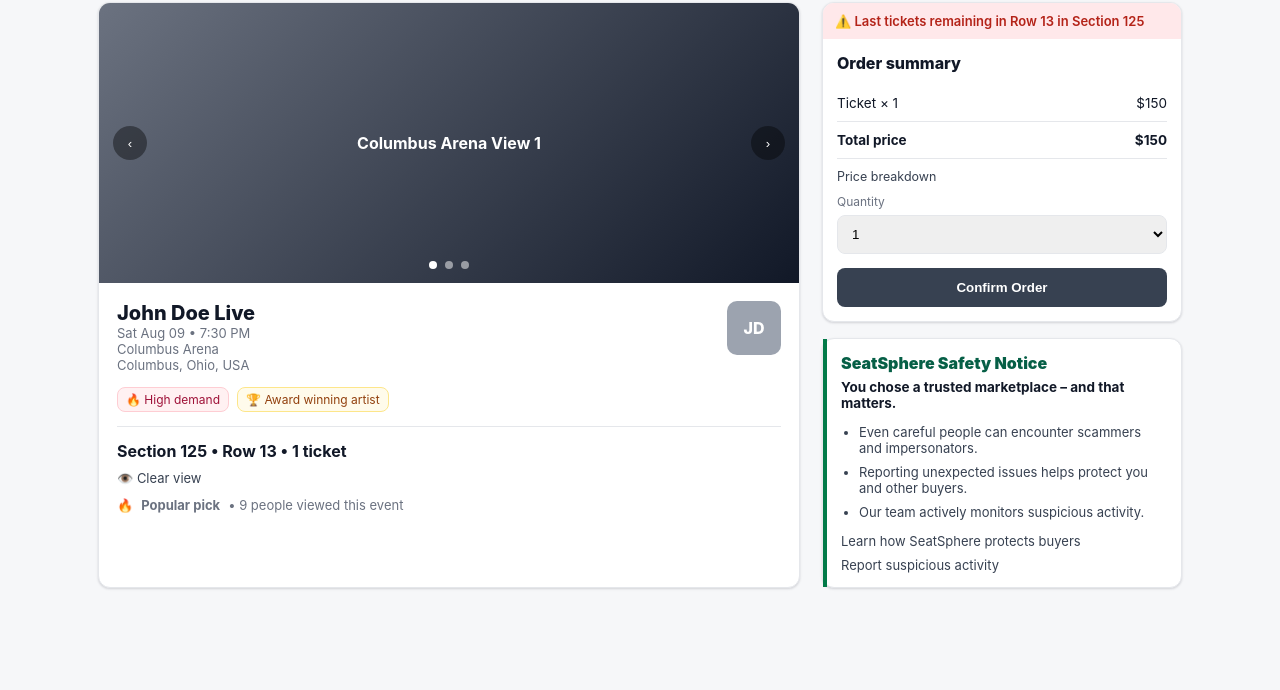
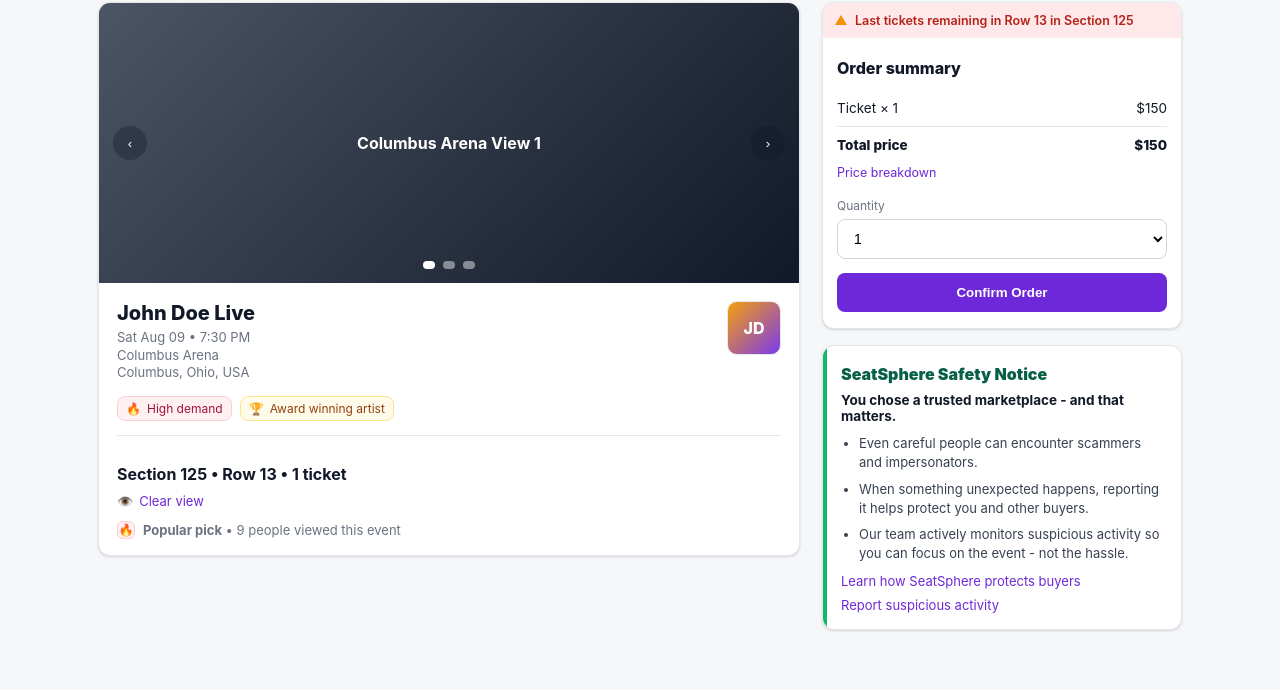
Before and after one commit to anjtapadiya-cyber/seatsphere1, a plain HTML site: page index.html in a window 1280 px wide. Shown: the part 131-821 px from the top of the page. Before the commit the page ends 800 px from the top, so only its background shows below. Drawn offline with Linux system fonts and the light colour scheme.

Commit message:
Refactor index.html for layout and accessibility improvements
Updated styles and structure for improved layout and design consistency. Enhanced carousel functionality and added accessibility features.

```diff
--- a/index.html
+++ b/index.html
@@ -4,7 +4,6 @@
   <meta charset="UTF-8" />
   <meta name="viewport" content="width=device-width, initial-scale=1.0"/>
   <title>SeatSphere — Checkout</title>
-
   <style>
     :root{
       --bg:#f6f7f9;
@@ -13,54 +12,52 @@
       --muted:#6b7280;
       --border:#e5e7eb;
       --shadow:0 1px 2px rgba(16,24,40,.06), 0 1px 3px rgba(16,24,40,.1);
-
-      /* GREY + RED PALETTE ONLY */
-      --primary:#374151;
-      --primary-dark:#1f2937;
+      --purple:#6d28d9;
+      --purple-dark:#5b21b6;
+      --danger-bg:#ffe8ea;
       --danger:#b42318;
-      --danger-bg:#ffe8ea;
-      --link:#374151;
-      --success:#027a48;
+      --link:#6d28d9;
+      --green:#027a48;
     }
 
-    *{ box-sizing:border-box; }
-
+    *{box-sizing:border-box}
     body{
       margin:0;
-      font-family:-apple-system,BlinkMacSystemFont,"Segoe UI",Roboto,Helvetica,Arial;
+      font-family: -apple-system, BlinkMacSystemFont, "Segoe UI", Roboto, Helvetica, Arial, "Apple Color Emoji","Segoe UI Emoji";
       background:var(--bg);
       color:var(--text);
     }
 
-    /* HEADER */
+    /* Header */
     .topbar{
       height:56px;
       background:#fff;
       border-bottom:1px solid var(--border);
       display:flex;
+      align-items:center;
       justify-content:space-between;
-      align-items:center;
       padding:0 22px;
     }
     .brand{
       font-weight:800;
+      letter-spacing:.2px;
+      color:#4b5563; /* dark grey logo text */
       font-size:20px;
-      color:#4b5563;
     }
     .topbar-right{
       display:flex;
       align-items:center;
       gap:16px;
+      color:#4b5563;
       font-size:13px;
-      color:#4b5563;
     }
     .pill{
       display:flex;
       align-items:center;
-      gap:6px;
+      gap:8px;
+      cursor:pointer;
       padding:6px 8px;
       border-radius:8px;
-      cursor:pointer;
     }
     .pill:hover{ background:#f3f4f6; }
     .caret{
@@ -68,25 +65,31 @@
       border-left:4px solid transparent;
       border-right:4px solid transparent;
       border-top:5px solid #6b7280;
+      margin-left:2px;
+    }
+    .clock{
+      width:16px;height:16px; display:inline-block;
     }
 
-    /* LAYOUT */
+    /* Layout */
     .wrap{
       max-width:1120px;
       margin:18px auto 60px;
       padding:0 18px;
     }
     h1{
+      margin:18px 0 18px;
       font-size:34px;
-      margin:18px 0;
+      letter-spacing:-.02em;
     }
     .grid{
       display:grid;
-      grid-template-columns:1fr 360px;
+      grid-template-columns: 1fr 360px;
       gap:22px;
+      align-items:start;
     }
 
-    /* LEFT CARD */
+    /* Left Card */
     .card{
       background:var(--card);
       border:1px solid var(--border);
@@ -94,241 +97,319 @@
       box-shadow:var(--shadow);
       overflow:hidden;
     }
+
     .carousel{
       position:relative;
       height:280px;
       background:#ddd;
+      overflow:hidden;
     }
     .slide{
-      position:absolute;
-      inset:0;
+      position:absolute; inset:0;
       display:flex;
       align-items:center;
       justify-content:center;
       font-weight:700;
-      color:white;
-      background:linear-gradient(135deg,#6b7280,#111827);
+      color:#fff;
+      background:linear-gradient(135deg, #4b5563, #111827);
       opacity:0;
-      transition:.3s;
+      transition:opacity .25s ease;
     }
     .slide.active{ opacity:1; }
 
-    .nav{
+    .nav-btn{
       position:absolute;
       top:50%;
       transform:translateY(-50%);
       width:34px;height:34px;
       border:none;
       border-radius:999px;
-      background:rgba(0,0,0,.4);
-      color:white;
+      background:rgba(17,24,39,.35);
+      color:#fff;
       cursor:pointer;
+      display:flex;
+      align-items:center;
+      justify-content:center;
+      transition:background .15s ease, transform .05s ease;
     }
-    .nav.left{ left:14px; }
-    .nav.right{ right:14px; }
+    .nav-btn:hover{ background:rgba(17,24,39,.55); }
+    .nav-btn:active{ transform:translateY(-50%) scale(.98); }
+    .nav-btn.left{ left:14px; }
+    .nav-btn.right{ right:14px; }
 
     .dots{
       position:absolute;
+      left:50%;
       bottom:14px;
-      left:50%;
       transform:translateX(-50%);
       display:flex;
       gap:8px;
     }
     .dot{
-      width:8px;height:8px;
-      border-radius:50%;
-      background:rgba(255,255,255,.5);
+      width:8px;height:8px;border-radius:999px;
+      background:rgba(255,255,255,.45);
       cursor:pointer;
+      border:0;
     }
-    .dot.active{ background:white; }
+    .dot.active{ background:#fff; }
 
-    .event-body{ padding:18px; }
+    .event-body{
+      padding:18px 18px 16px;
+    }
     .event-row{
       display:flex;
       justify-content:space-between;
       gap:12px;
+      align-items:flex-start;
     }
     .event-title{
       font-size:20px;
       font-weight:800;
+      margin:0 0 4px;
     }
     .meta{
+      color:var(--muted);
       font-size:13px;
-      color:var(--muted);
+      line-height:1.35;
     }
+
     .thumb{
       width:54px;height:54px;
       border-radius:10px;
-      background:#9ca3af;
+      border:1px solid var(--border);
+      overflow:hidden;
+      background:linear-gradient(135deg, #f59e0b, #7c3aed);
       display:flex;
       align-items:center;
       justify-content:center;
-      color:white;
+      color:#fff;
       font-weight:800;
+      flex:0 0 auto;
     }
 
     .badges{
       display:flex;
       gap:8px;
-      margin:14px 0;
+      margin:14px 0 14px;
+      flex-wrap:wrap;
     }
     .badge{
       font-size:12px;
       padding:4px 8px;
       border-radius:8px;
       border:1px solid var(--border);
+      background:#fff;
+      color:#111827;
+      display:inline-flex;
+      gap:6px;
+      align-items:center;
     }
-    .badge.red{
-      background:#fff1f2;
-      color:#9f1239;
-      border-color:#fecdd3;
+    .badge.red{ background:#fff1f2; border-color:#fecdd3; color:#9f1239; }
+    .badge.gold{ background:#fffbeb; border-color:#fde68a; color:#92400e; }
+
+    .divider{ border-top:1px solid var(--border); margin:12px 0 0; }
+    .seating{
+      padding-top:14px;
+      margin-top:14px;
     }
-    .badge.gold{
-      background:#fffbeb;
-      color:#92400e;
-      border-color:#fde68a;
-    }
-
-    .divider{ border-top:1px solid var(--border); margin:14px 0; }
-
     .seat-line{
       font-weight:700;
       margin-bottom:6px;
     }
     .clearview{
+      color:var(--link);
       font-size:13px;
-      color:var(--link);
       text-decoration:none;
+      display:inline-flex;
+      gap:6px;
+      align-items:center;
+      padding:2px 0;
     }
     .clearview:hover{ text-decoration:underline; }
 
     .popular{
       margin-top:10px;
+      color:var(--muted);
       font-size:13px;
-      color:var(--muted);
       display:flex;
       gap:8px;
       align-items:center;
     }
+    .flame{
+      width:18px;height:18px;border-radius:6px;
+      background:#fff1f2;
+      border:1px solid #fecdd3;
+      display:flex;align-items:center;justify-content:center;
+      color:#be123c;
+      font-size:12px;
+      flex:0 0 auto;
+    }
 
-    /* RIGHT COLUMN */
+    /* Right column */
     .stack{ display:flex; flex-direction:column; gap:16px; }
 
     .summary{
+      border-radius:12px;
+      overflow:hidden;
+      box-shadow:var(--shadow);
+      border:1px solid var(--border);
       background:#fff;
-      border:1px solid var(--border);
-      border-radius:12px;
-      box-shadow:var(--shadow);
-      overflow:hidden;
     }
     .urgency{
       background:var(--danger-bg);
       color:var(--danger);
-      font-size:13px;
+      padding:10px 12px;
+      font-size:12.5px;
+      display:flex;
+      align-items:center;
+      gap:8px;
       font-weight:600;
-      padding:10px 12px;
     }
-    .summary-body{ padding:14px; }
+    .tri{
+      width:0;height:0;
+      border-left:6px solid transparent;
+      border-right:6px solid transparent;
+      border-bottom:10px solid #f79009;
+      position:relative;
+      top:-1px;
+    }
+    .summary-body{
+      padding:14px 14px 16px;
+    }
     .summary-title{
       font-size:16px;
       font-weight:800;
-      margin-bottom:12px;
+      margin:6px 0 12px;
     }
     .row{
       display:flex;
       justify-content:space-between;
+      align-items:center;
       padding:10px 0;
       border-bottom:1px solid var(--border);
       font-size:13.5px;
     }
-    .row:last-child{ border-bottom:none; }
+    .row:last-of-type{ border-bottom:none; }
+    .row strong{ font-weight:800; }
 
     .price-link{
       display:inline-block;
-      margin:10px 0;
+      color:var(--link);
       font-size:12.5px;
-      color:var(--link);
       text-decoration:none;
+      margin:10px 0 10px;
+      cursor:pointer;
     }
     .price-link:hover{ text-decoration:underline; }
 
     label{
+      display:block;
       font-size:12px;
       color:var(--muted);
-      display:block;
-      margin-bottom:6px;
+      margin:8px 0 6px;
     }
     select{
       width:100%;
-      padding:10px;
+      padding:10px 12px;
+      border:1px solid #d1d5db;
       border-radius:8px;
-      border:1px solid var(--border);
+      font-size:14px;
+      background:#fff;
       cursor:pointer;
     }
 
     .btn{
       width:100%;
       margin-top:14px;
-      padding:12px;
+      padding:12px 12px;
       border:none;
       border-radius:8px;
-      background:var(--primary);
-      color:white;
+      background:var(--purple);
+      color:#fff;
       font-weight:800;
       cursor:pointer;
+      transition:background .15s ease, transform .05s ease;
     }
-    .btn:hover{ background:var(--primary-dark); }
+    .btn:hover{ background:var(--purple-dark); }
+    .btn:active{ transform:translateY(1px); }
 
-    /* SAFETY MODULE */
+    /* Safety module */
     .safety{
-      display:grid;
-      grid-template-columns:4px 1fr;
       background:#fff;
       border:1px solid var(--border);
       border-radius:12px;
       box-shadow:var(--shadow);
+      overflow:hidden;
+      display:grid;
+      grid-template-columns: 4px 1fr;
     }
-    .accent{ background:var(--success); }
-    .safety-body{ padding:14px; }
+    .safety-accent{
+      background:#12b76a; /* green left bar */
+    }
+    .safety-body{
+      padding:14px 14px 16px;
+    }
     .safety-title{
       font-weight:900;
+      margin:4px 0 8px;
       color:#065f46;
-      margin-bottom:6px;
     }
     .safety-head{
       font-weight:700;
-      margin-bottom:10px;
+      color:#111827;
+      margin:0 0 10px;
       font-size:13.5px;
     }
     .bullets{
+      margin:0 0 10px 0;
       padding-left:18px;
+      color:#374151;
       font-size:13px;
-      color:#374151;
+      line-height:1.45;
     }
     .bullets li{ margin:8px 0; }
+    .s-links{
+      display:flex;
+      flex-direction:column;
+      gap:8px;
+      margin-top:10px;
+    }
     .s-links a{
-      display:block;
-      margin-top:8px;
-      font-size:13px;
       color:var(--link);
       text-decoration:none;
+      font-size:13px;
+      cursor:pointer;
+      width:max-content;
     }
     .s-links a:hover{ text-decoration:underline; }
 
-    @media(max-width:980px){
+    /* “Clickable but no navigation” feedback */
+    a, button, select, .pill { -webkit-tap-highlight-color: transparent; }
+    .clickflash{ animation: flash .12s ease; }
+    @keyframes flash { from{ filter:brightness(1);} to{ filter:brightness(.92);} }
+
+    /* Responsive */
+    @media (max-width: 980px){
       .grid{ grid-template-columns:1fr; }
     }
   </style>
 </head>
-
 <body>
-
   <div class="topbar">
     <div class="brand">SeatSphere</div>
     <div class="topbar-right">
-    <div class="pill">🕘 09:38</div>
-    <div class="pill">USD · EN <span class="caret"></span></div>
+      <div class="pill" id="timePill" role="button" aria-label="Time">
+        <svg class="clock" viewBox="0 0 24 24" fill="none" aria-hidden="true">
+          <circle cx="12" cy="12" r="9" stroke="#6b7280" stroke-width="2"></circle>
+          <path d="M12 7v6l4 2" stroke="#6b7280" stroke-width="2" stroke-linecap="round" stroke-linejoin="round"></path>
+        </svg>
+        <span>09:38</span>
+      </div>
+      <div class="pill" id="langPill" role="button" aria-label="Currency and language">
+        <span>USD</span>
+        <span>EN</span>
+        <span class="caret" aria-hidden="true"></span>
+      </div>
     </div>
   </div>
 
@@ -336,118 +417,170 @@
     <h1>Checkout</h1>
 
     <div class="grid">
-
       <!-- LEFT -->
       <div class="card">
-      <div class="carousel">
-        <div class="slide active">Columbus Arena View 1</div>
-        <div class="slide">Columbus Arena View 2</div>
-        <div class="slide">Columbus Arena View 3</div>
+        <div class="carousel" aria-label="Event image carousel">
+          <div class="slide active" data-i="0">Columbus Arena View 1</div>
+          <div class="slide" data-i="1" style="background:linear-gradient(135deg,#10b981,#064e3b)">Columbus Arena View 2</div>
+          <div class="slide" data-i="2" style="background:linear-gradient(135deg,#f59e0b,#7c2d12)">Columbus Arena View 3</div>
 
-        <button class="nav left" onclick="show(-1)">‹</button>
-        <button class="nav right" onclick="show(1)">›</button>
+          <button class="nav-btn left" id="prevBtn" aria-label="Previous image">‹</button>
+          <button class="nav-btn right" id="nextBtn" aria-label="Next image">›</button>
 
-        <div class="dots">
-          <div class="dot active" onclick="setSlide(0)"></div>
-          <div class="dot" onclick="setSlide(1)"></div>
-          <div class="dot" onclick="setSlide(2)"></div>
+          <div class="dots" aria-label="Carousel dots">
+            <button class="dot active" data-dot="0" aria-label="Image 1"></button>
+            <button class="dot" data-dot="1" aria-label="Image 2"></button>
+            <button class="dot" data-dot="2" aria-label="Image 3"></button>
           </div>
         </div>
 
         <div class="event-body">
           <div class="event-row">
             <div>
-            <div class="event-title">John Doe Live</div>
+              <p class="event-title">John Doe Live</p>
               <div class="meta">
-              Sat Aug 09 • 7:30 PM<br>
-              Columbus Arena<br>
+                Sat Aug 09 • 7:30 PM<br/>
+                Columbus Arena<br/>
                 Columbus, Ohio, USA
               </div>
             </div>
-          <div class="thumb">JD</div>
+            <div class="thumb" title="Artist thumbnail">JD</div>
           </div>
 
           <div class="badges">
-          <span class="badge red">🔥 High demand</span>
-          <span class="badge gold">🏆 Award winning artist</span>
+            <span class="badge red">🔥 <span>High demand</span></span>
+            <span class="badge gold">🏆 <span>Award winning artist</span></span>
           </div>
 
           <div class="divider"></div>
 
+          <div class="seating">
             <div class="seat-line">Section 125 • Row 13 • 1 ticket</div>
-        <a class="clearview" href="#" onclick="return false;">👁️ Clear view</a>
-
-        <div class="popular">🔥 <strong>Popular pick</strong> • 9 people viewed this event</div>
+            <a class="clearview" href="#" id="clearViewLink" aria-label="Clear view (no navigation)">👁️ <span>Clear view</span></a>
+            <div class="popular">
+              <div class="flame">🔥</div>
+              <div><strong>Popular pick</strong> • 9 people viewed this event</div>
+            </div>
+          </div>
         </div>
       </div>
 
       <!-- RIGHT -->
       <div class="stack">
         <div class="summary">
-        <div class="urgency">⚠️ Last tickets remaining in Row 13 in Section 125</div>
+          <div class="urgency">
+            <span class="tri" aria-hidden="true"></span>
+            <span>Last tickets remaining in Row 13 in Section 125</span>
+          </div>
+
           <div class="summary-body">
             <div class="summary-title">Order summary</div>
 
             <div class="row">
-            <span>Ticket × 1</span><span>$150</span>
+              <span>Ticket × 1</span>
+              <span>$150</span>
             </div>
 
-          <div class="row">
-            <strong>Total price</strong><strong>$150</strong>
+            <div class="row" style="border-bottom:none; padding-bottom:2px;">
+              <strong>Total price</strong>
+              <strong>$150</strong>
             </div>
 
-          <a class="price-link" href="#" onclick="return false;">Price breakdown</a>
+            <a href="#" class="price-link" id="priceBreakdown">Price breakdown</a>
 
-          <label>Quantity</label>
-          <select>
-            <option>1</option><option>2</option><option>3</option><option>4</option>
+            <label for="qty">Quantity</label>
+            <select id="qty">
+              <option value="1" selected>1</option>
+              <option value="2">2</option>
+              <option value="3">3</option>
+              <option value="4">4</option>
             </select>
 
-          <button class="btn">Confirm Order</button>
+            <button class="btn" id="confirmBtn">Confirm Order</button>
           </div>
         </div>
 
-      <div class="safety">
-        <div class="accent"></div>
+        <div class="safety" aria-label="SeatSphere Safety Notice">
+          <div class="safety-accent" aria-hidden="true"></div>
           <div class="safety-body">
             <div class="safety-title">SeatSphere Safety Notice</div>
-          <div class="safety-head">You chose a trusted marketplace – and that matters.</div>
+            <p class="safety-head">You chose a trusted marketplace - and that matters.</p>
             <ul class="bullets">
               <li>Even careful people can encounter scammers and impersonators.</li>
-            <li>Reporting unexpected issues helps protect you and other buyers.</li>
-            <li>Our team actively monitors suspicious activity.</li>
+              <li>When something unexpected happens, reporting it helps protect you and other buyers.</li>
+              <li>Our team actively monitors suspicious activity so you can focus on the event - not the hassle.</li>
             </ul>
             <div class="s-links">
-            <a href="#" onclick="return false;">Learn how SeatSphere protects buyers</a>
-            <a href="#" onclick="return false;">Report suspicious activity</a>
+              <a href="#" id="learnLink">Learn how SeatSphere protects buyers</a>
+              <a href="#" id="reportLink">Report suspicious activity</a>
             </div>
           </div>
         </div>
-
       </div>
 
     </div>
   </div>
 
   <script>
-  let i = 0;
-  const slides = document.querySelectorAll('.slide');
-  const dots = document.querySelectorAll('.dot');
+    // Prevent navigation; provide subtle click feedback
+    function noNav(e){
+      e.preventDefault();
+      const el = e.currentTarget;
+      el.classList.remove('clickflash');
+      void el.offsetWidth; // restart animation
+      el.classList.add('clickflash');
+    }
 
-  function setSlide(n){
-    slides[i].classList.remove('active');
-    dots[i].classList.remove('active');
-    i = n;
-    slides[i].classList.add('active');
-    dots[i].classList.add('active');
+    // Carousel
+    const slides = [...document.querySelectorAll('.slide')];
+    const dots = [...document.querySelectorAll('.dot')];
+    let idx = 0;
+
+    function setSlide(i){
+      idx = (i + slides.length) % slides.length;
+      slides.forEach((s, j) => s.classList.toggle('active', j === idx));
+      dots.forEach((d, j) => d.classList.toggle('active', j === idx));
     }
-  function show(dir){
-    let n = i + dir;
-    if(n < 0) n = slides.length - 1;
-    if(n >= slides.length) n = 0;
-    setSlide(n);
-  }
+
+    document.getElementById('prevBtn').addEventListener('click', () => setSlide(idx - 1));
+    document.getElementById('nextBtn').addEventListener('click', () => setSlide(idx + 1));
+    dots.forEach(d => d.addEventListener('click', () => setSlide(parseInt(d.dataset.dot, 10))));
+
+    // Make “links” and pills inert
+    ['clearViewLink','priceBreakdown','learnLink','reportLink','timePill','langPill'].forEach(id=>{
+      const el = document.getElementById(id);
+      if(!el) return;
+      el.addEventListener('click', noNav);
+    });
+
+    // Confirm button: no redirect; just show inline feedback
+    const confirmBtn = document.getElementById('confirmBtn');
+    confirmBtn.addEventListener('click', () => {
+      confirmBtn.classList.remove('clickflash');
+      void confirmBtn.offsetWidth;
+      confirmBtn.classList.add('clickflash');
+      confirmBtn.textContent = 'Confirmed';
+      confirmBtn.disabled = true;
+      confirmBtn.style.background = '#16a34a';
+      confirmBtn.style.cursor = 'default';
+      confirmBtn.style.transform = 'none';
+      setTimeout(() => {
+        confirmBtn.textContent = 'Confirm Order';
+        confirmBtn.disabled = false;
+        confirmBtn.style.background = '';
+        confirmBtn.style.cursor = '';
+      }, 1400);
+    });
+
+    // Quantity visual feedback only (no price changes)
+    document.getElementById('qty').addEventListener('change', (e) => {
+      e.target.classList.remove('clickflash');
+      void e.target.offsetWidth;
+      e.target.classList.add('clickflash');
+    });
+
+    // Optional auto-advance like real sites (comment out if you want static)
+    // setInterval(()=>setSlide(idx+1), 6000);
   </script>
-
 </body>
 </html>
```
Lines whose indentation alone changed are shown as unchanged.
